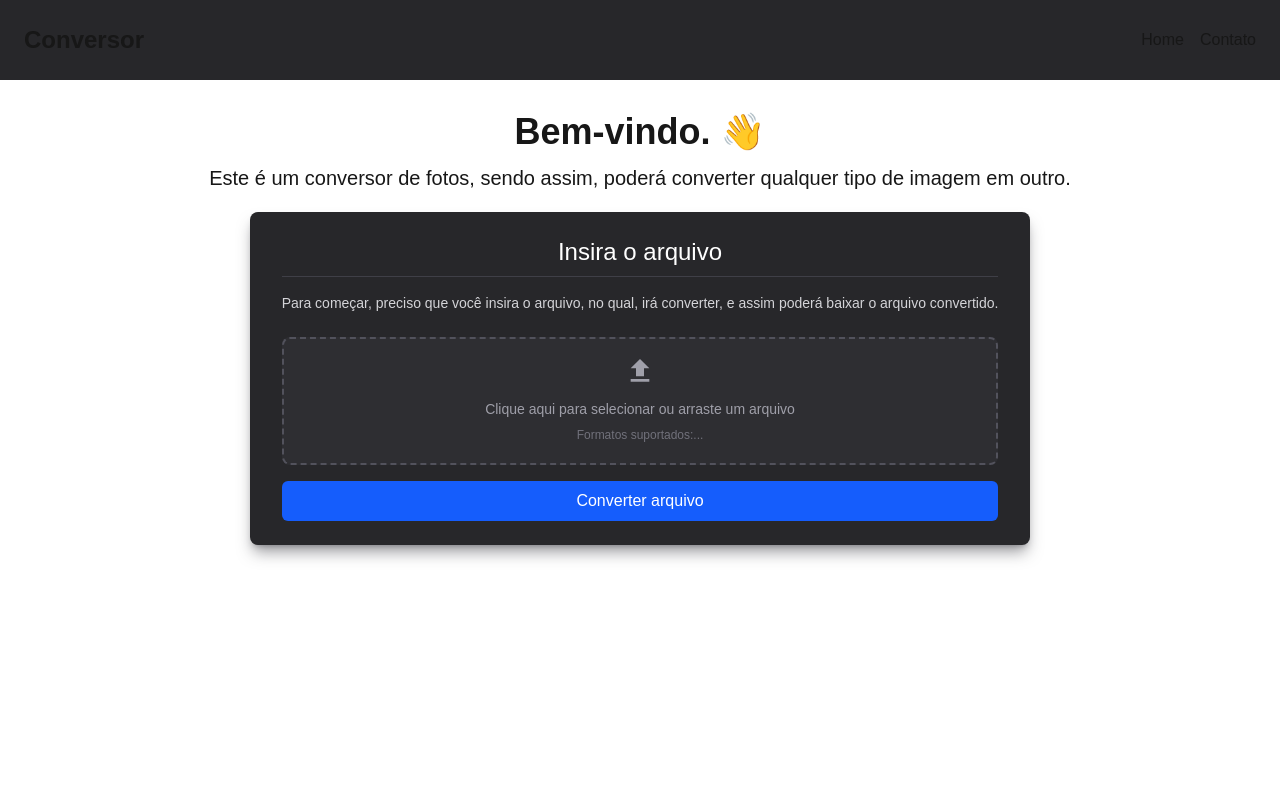
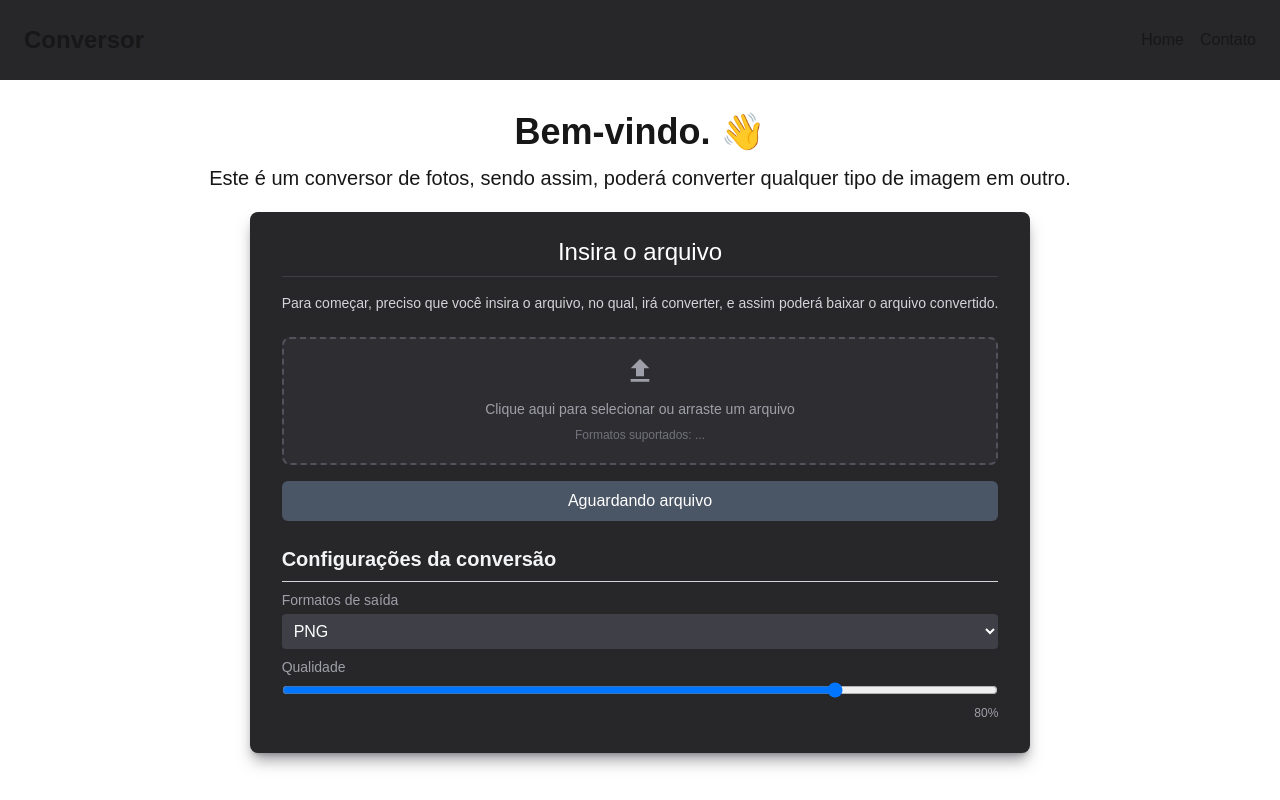
Before and after one commit to GuilhermeYm/conversor, a Next.js app: page / in a window 1280 px wide. Built offline with nearby package versions, Linux system fonts and the light colour scheme.

Commit message:
Sistema desenvolvido

```diff
--- /dev/null
+++ b/src/components/ConversorComponents/ImageConverter.jsx
@@ -0,0 +1,176 @@
+"use client";
+import { useState } from "react";
+import InputFiles from "./InputFiles";
+
+export default function ImageConverter() {
+  const [selectedFile, setSelectedFile] = useState(null);
+  const [convertedImage, setConvertedImage] = useState(null);
+  const [isConverting, setIsConverting] = useState(false);
+  const [format, setFormat] = useState("png");
+  const [quality, setQuality] = useState(0.8);
+  const [error, setError] = useState(null);
+
+  const handleFileSelect = (file) => {
+    // Verificar se é uma imagem
+    if (!file.type.startsWith("image/")) {
+      setError("O arquivo selecionado não é uma imagem.");
+      return;
+    }
+    setSelectedFile(file);
+    setConvertedImage(null);
+    setError(null);
+  };
+
+  // Função para converter a imagem
+  const convertToFormat = async (file, format, quality) => {
+    return new Promise((resolve, reject) => {
+      const reader = new FileReader();
+
+      reader.onload = (event) => {
+        const img = new Image();
+
+        img.onload = () => {
+          //Cria canvas com as dimensões da imagem
+          const canvas = document.createElement("canvas");
+          canvas.width = img.width;
+          canvas.height = img.height;
+
+          // Desenhar a imagem no canvas
+          const ctx = canvas.getContext("2d");
+          ctx.drawImage(img, 0, 0);
+
+          // Converter a imagem para o formato desejado
+          canvas.toBlob(
+            (blob) => {
+              if (!blob) {
+                reject(new Error("Falha ao converter a imagem."));
+                return;
+              }
+              // Cria um objeto URL para a imagem convertida
+              const url = URL.createObjectURL(blob);
+
+              resolve({
+                url,
+                blob,
+                width: img.width,
+                height: img.height,
+                size: blob.size,
+              });
+            },
+            `image/${format}`,
+            quality
+          );
+        };
+
+        img.onerror = () => reject(new Error("Falha ao carregar a imagem."));
+        img.src = event.target.result;
+      };
+      reader.onerror = () => reject(new Error("Falha ao ler o arquivo"));
+      reader.readAsDataURL(file);
+    });
+  };
+
+  const convertImage = async () => {
+    // Se o usuário não selecionou um arquivo, exibir um erro.
+    if (!selectedFile) {
+      setError("Nenhum arquivo selecionado.");
+      return;
+    }
+    setIsConverting(true);
+    setError(null);
+
+    try {
+      // Converter imagem
+      const result = await convertToFormat(selectedFile, format, quality);
+      setConvertedImage(result);
+
+      // Iniciar download automático
+      const downloadLink = document.createElement("a");
+      downloadLink.href = result.url;
+
+      // Nome do arquivo final: nome_original.formato_convertido
+      const originalName = selectedFile.name.split(".")[0];
+      downloadLink.download = `${originalName}.${format}`;
+
+      document.body.appendChild(downloadLink);
+      downloadLink.click();
+      document.body.removeChild(downloadLink);
+    } catch (err) {
+      return setError("Erro na conversão do arquivo", err);
+    } finally {
+      setIsConverting(false);
+    }
+  };
+
+  return (
+    <>
+      <InputFiles
+        onFileSelect={handleFileSelect}
+        onConvert={convertImage}
+        isConverting={isConverting}
+      />
+      <div className="mt-6">
+        <h2 className="text-xl font-semibold text-gray-100 border-b border-zinc-300 pb-2">
+          Configurações da conversão
+        </h2>
+        {error && (
+          <div className="bg-red-500/20 border border-red-500 text-red-300 p-3 rounded-md mb-4">
+            {error}
+          </div>
+        )}
+        <div className="my-2">
+          <label className="block text-sm text-zinc-400 mb-1">
+            Formatos de saída
+          </label>
+          <select
+            value={format}
+            onChange={(e) => setFormat(e.target.value)}
+            className="w-full p-2 bg-zinc-700 text-white rounded borderb border-zinc-600"
+          >
+            <option value="webp">WEBP</option>
+            <option value="png">PNG</option>
+            <option value="jpeg">JPEG</option>
+          </select>
+        </div>
+        <div className="my-2">
+          <label className="block text-sm text-zinc-400 mb-1">Qualidade</label>
+          <input
+            type="range"
+            min={"0.1"}
+            max={1}
+            step={"0.1"}
+            value={quality}
+            onChange={(e) => setQuality(parseFloat(e.target.value))}
+            className="w-full"
+          />
+          <div className="text-right text-xs text-zinc-400">
+            {Math.round(quality * 100)}%
+          </div>
+        </div>
+        {convertedImage && (
+          <div className="mt-6 bg-zinc-800 p-4 rounded-md">
+            <h2 className="text-lg font-medium text-white mb-2">
+              Imagem Convertida
+            </h2>
+
+            <div className="aspect-auto mb-3 border border-zinc-600 rounded overflow-hidden">
+              <img
+                src={convertedImage.url}
+                alt="Preview da imagem convertida"
+                className="w-full h-auto"
+              />
+            </div>
+
+            <div className="text-sm text-zinc-400">
+              <p>
+                Dimensões: {convertedImage.width} x {convertedImage.height}px
+              </p>
+              <p>Tamanho: {(convertedImage.size / 1024).toFixed(2)} KB</p>
+              <p>Formato: {format.toUpperCase()}</p>
+            </div>
+          </div>
+        )}
+      </div>
+    </>
+  );
+}
--- a/src/components/ConversorComponents/InputFiles.jsx
+++ b/src/components/ConversorComponents/InputFiles.jsx
@@ -1,34 +1,119 @@
+"use client";
+
+import { useRef, useState } from "react";
 import { MdFileUpload } from "react-icons/md";
 
-export default function InputFiles() {
+export default function InputFiles({
+  onFileSelect,
+  onConvert,
+  isConverting = false,
+}) {
+  const [isDragging, setIsDragging] = useState(false);
+  const [fileName, setFileName] = useState("");
+  const inputRef = useRef(null);
+
+  // Setar o nome da pessoa
+  const handleFileChange = (e) => {
+    if (e.target.files && e.target.files.length > 0) {
+      // Colocaremos o nome do arquivo
+      setFileName(e.target.files[0].name);
+      // Notificar o elemento pai que um arquivo foi selecionado
+      if (onFileSelect) onFileSelect(e.target.files[0]);
+    }
+  };
+
+  // Mudar o estado do isDragging para true
+  const handleDragOver = (e) => {
+    e.preventDefault();
+    setIsDragging(true);
+  };
+
+  // Mudar o estado do isDragging para false
+  const handleDragLeave = (e) => {
+    e.preventDefault();
+    setIsDragging(false);
+  };
+
+  // Controlar o evento de drop
+  const handleDrop = (e) => {
+    e.preventDefault();
+    setIsDragging(false);
+
+    // Verificar se existe algum arquivo
+    if (e.dataTransfer.files && e.dataTransfer.files.length > 0) {
+      // Se existir, devemos atribuir manualmente os arquivos ao input, e colocaremos novamente o nome do arquivo no estado
+      inputRef.current.files = e.dataTransfer.files;
+      setFileName(e.dataTransfer.files[0].name);
+
+      // Dispare um evento de mudança para que handlers associados ao input sejam acionados
+      const event = new Event("change", { bubbles: true });
+      inputRef.current.dispatchEvent(event);
+
+      // Notificar o elemento pai que um arquivo foi selecionado
+      if (onFileSelect) onFileSelect(e.dataTransfer.files[0]);
+    }
+  };
   return (
-    <article className="min-w-1/5 bg-zinc-800 rounded-lg shadow-lg px-8 py-6 shadow-zinc-700/50 mx-auto">
-      <div className="space-y-4">
-        <h2 className="text-center text-2xl text-white border-b border-zinc-700 pb-2">
-          Insira o arquivo
-        </h2>
-        <p className="text-zinc-300 text-sm">
-          Para começar, preciso que você insira o arquivo, no qual, irá
-          converter, e assim poderá baixar o arquivo convertido.
-        </p>
-      </div>
-      <div className="mt-6">
+    <>
+      <div
+        className="mt-6"
+        onDragOver={handleDragOver}
+        onDragLeave={handleDragLeave}
+        onDrop={handleDrop}
+      >
         <label
-          htmlFor="file-uploud"
-          className="flex flex-col items-center justify-center w-full h-32 border-2 border-dashed border-zinc-600 rounded-lg cursor-pointer bg-zinc-700/30 hover:bg-zinc-700/50 transition-colors duration-300 ease-in-out"
+          htmlFor="file-upload"
+          className={`flex flex-col items-center justify-center w-full h-32 border-2 border-dashed rounded-lg cursor-pointer transition-colors duration-300 ease-in-out ${
+            isDragging
+              ? " border-blue-500 bg-blue-500/10"
+              : fileName
+              ? "border-green-500 bg-zinc-700/30"
+              : "border-zinc-600 bg-zinc-700/30 hover:bg-zinc-700/50"
+          }`}
         >
+          {/*Aqui ficará o espaço para o usário inserir o arquivo */}
           <div className="flex flex-col items-center justify-center pt-5 pb-6">
-          <MdFileUpload
-            className="w-8 h-8 mb-3 text-zinc-400"
+            <MdFileUpload
+              className={`w-8 h-8 mb-3 ${
+                fileName ? "text-green-400" : "text-zinc-400"
+              }`}
+            />
 
-          />
-          <p className="mb-2 text-sm text-zinc-400
-          ">Clique aqui para selecionar ou arraste um arquivo</p>
-          <p className="text-xs text-zinc-500">Formatos suportados:...</p>
+            <div className="text-center">
+              {fileName ? (
+                <p className="mb-2 text-sm text-green-400">{fileName}</p>
+              ) : (
+                <p className="mb-2 text-sm text-zinc-400">
+                  {isDragging
+                    ? "Solte o arquivo aqui"
+                    : "Clique aqui para selecionar ou arraste um arquivo"}
+                </p>
+              )}
+            </div>
+
+            <input
+              ref={inputRef}
+              id="file-upload"
+              type="file"
+              className="hidden"
+              onChange={handleFileChange}
+            />
+
+            <p className="text-xs text-zinc-500">Formatos suportados: ...</p>
           </div>
         </label>
       </div>
-      <button type="button" className="w-full mt-4 py-2 bg-blue-600 hover:bg-blue-700 text-white font-medium rounded-md transition-colors duration-300 ease-in-out">Converter arquivo</button>
-    </article>
+      <button
+        className={`w-full mt-4 py-2 text-white font-medium rounded-md transition-colors duration-300 ease-in-out ${
+          fileName && !isConverting
+            ? "bg-blue-600 hover:bg-blue-700"
+            : "bg-gray-600 cursor-not-allowed"
+        }`}
+        disabled={!fileName || isConverting}
+        onClick={onConvert}
+      >
+        {fileName ? "Converter arquivo" : "Aguardando arquivo"}
+      </button>
+    </>
   );
 }
--- a/src/components/MainComponents.jsx
+++ b/src/components/MainComponents.jsx
@@ -1,4 +1,4 @@
-import InputFiles from "./ConversorComponents/InputFiles";
+import ImageConverter from "./ConversorComponents/ImageConverter";
 
 export default function MainComponents() {
   return (
@@ -10,7 +10,18 @@ export default function MainComponents() {
           tipo de imagem em outro.
         </p>
       </div>
-        <InputFiles />
+      <article className="min-w-1/5 bg-zinc-800 rounded-lg shadow-lg px-8 py-6 shadow-zinc-700/50 mx-auto">
+        <div className="space-y-4">
+          <h2 className="text-center text-2xl text-white border-b border-zinc-700 pb-2">
+            Insira o arquivo
+          </h2>
+          <p className="text-zinc-300 text-sm">
+            Para começar, preciso que você insira o arquivo, no qual, irá
+            converter, e assim poderá baixar o arquivo convertido.
+          </p>
+        </div>
+        <ImageConverter />
+      </article>
     </main>
   );
 }
```
Also changed, not shown: src/app/Designer (1).png (added), 1 other file (tests, documents, lock files or other folders).
